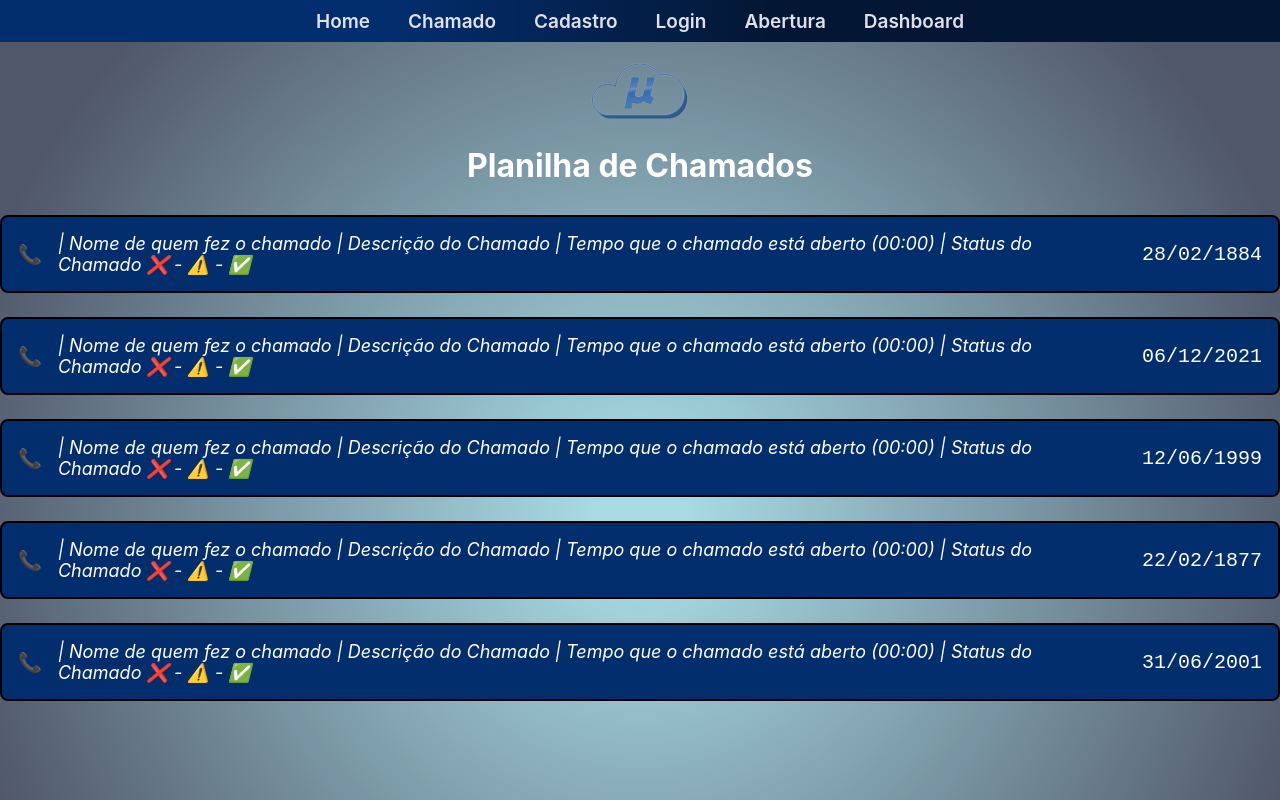
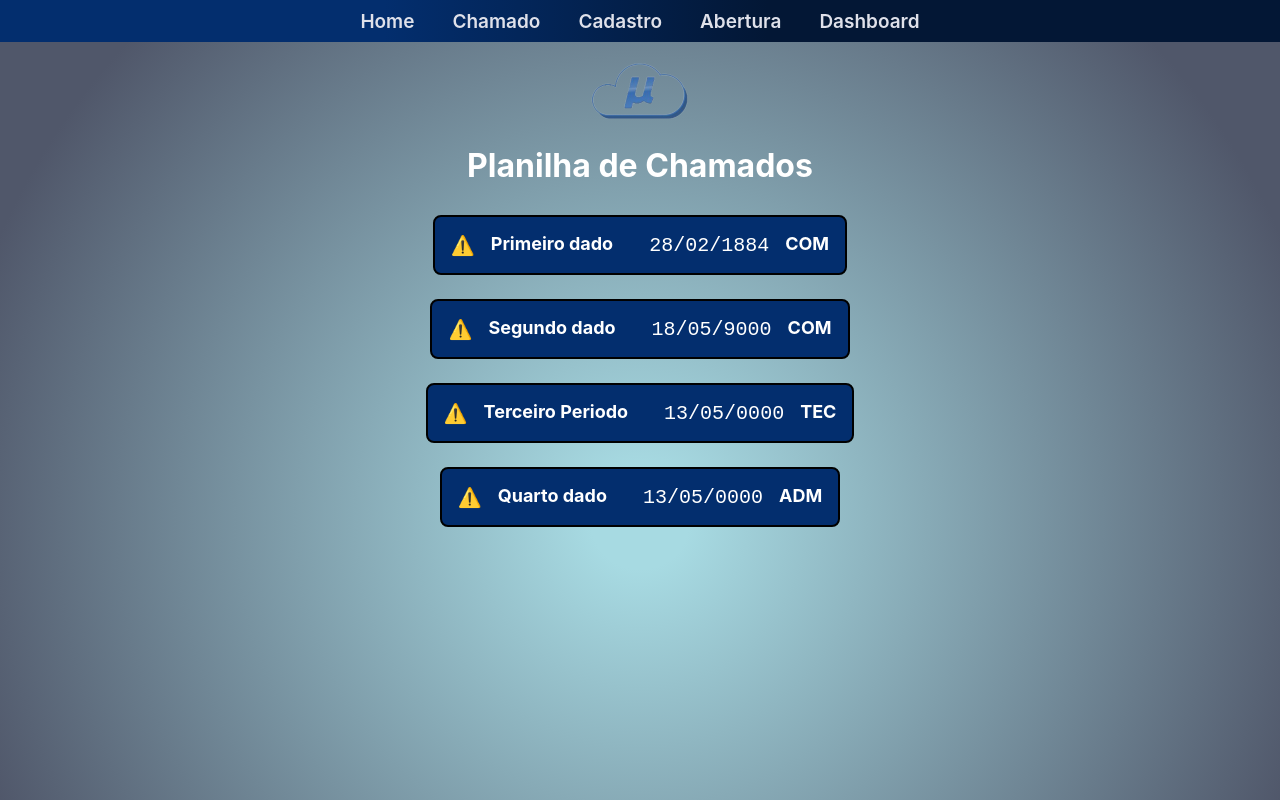
Before and after one commit to gvfirmeza/react, a React (Create React App) app in the folder react-app/: page /Chamado in a window 1280 px wide. Shown: the top 800 px of the page. Built offline with nearby package versions, Linux system fonts and the light colour scheme.

Commit message:
tirei o loguin do menu

```diff
--- a/react-app/src/components/Abertura/Abertura1.jsx
+++ b/react-app/src/components/Abertura/Abertura1.jsx
@@ -1,13 +1,20 @@
-import { DivAbertura } from "./style_abertura";
+import { DivAbertura} from "./style_abertura";
+import React from "react";
+
+
 
 const Abertura1 = () => (
 
-<DivAbertura>
+
+  <DivAbertura>
         <form>
+          {/* nome*/}
           <label for="Nome">Digite seu Nome</label>
             <input type="text" placeholder="Nome" name="name" />
+          {/* email*/}
           <label for="email">Digite seu Email</label>
             <input type="email" placeholder="Email" name="email" />
+            {/* setor*/}
           <label for="Setor">Selecione o Setor</label>
           <br />
             <select>
@@ -16,10 +23,12 @@ const Abertura1 = () => (
               <option value="TECNOLOGIA">TECNOLOGIA</option>
             </select>
             <br />
+           {/* setor*/}
           <label For="Descricao">Descreva o Problema:</label>
           <br />
           <textarea rows="7" col="30"></textarea>
           <br />
+          {/* gravidade*/}
           <label For="Gravidade"> Urgência do Problema:</label>
           <br />
             <select>
@@ -28,11 +37,13 @@ const Abertura1 = () => (
               <option value="Urgente">Urgente</option>
             </select>
             <br />
-          <button type="submit">ENVIAR CHAMADO</button>
+            {/* botao*/}
+          <button  id="nc" type="submit" >ENVIAR CHAMADO</button>
+
         </form>
 
       </DivAbertura>
 
 );
-
+;
 export default Abertura1;
--- a/react-app/src/components/Cartao/Cartao.jsx
+++ b/react-app/src/components/Cartao/Cartao.jsx
@@ -1,16 +1,13 @@
-import { Container, Descricao, Momento, Simbolo, Fundo } from "./style";
+import { Container, Descricao, Momento, Simbolo, Fundo, Setor } from "./style";
+
 
 const Cartao = (props) => (
 
     <Container>
         <Simbolo>{props.simb}</Simbolo>
-        <Descricao>
-
-            | Nome de quem fez o chamado | Descrição do Chamado | Tempo que o chamado está aberto (00:00) | Status do Chamado ❌ - ⚠️ - ✅
-
-        </Descricao>
+        <Descricao>{props.descricao}</Descricao>
         <Momento>{props.data}</Momento>
-
+        <Setor>{props.setor}</Setor>
     </Container>
 
 );
--- a/react-app/src/components/Cartao/style.js
+++ b/react-app/src/components/Cartao/style.js
@@ -32,7 +32,7 @@ const Simbolo = styled.span `
 
 const Descricao = styled.span `
     font-size: 18px;
-    font-style: italic;
+    font-weight: bolder;
     color: white;
 `;
 
@@ -51,6 +51,10 @@ const Fundo = styled.div `
     width: 100%;
     height: 130vh;
 `;
+const Setor = styled.div`
+    font-size: 18px;
+    font-weight: bolder;
+    color: white;
+`;
 
-
-export { Container , Simbolo , Descricao , Momento, Fundo };
+export { Container , Simbolo , Descricao , Momento, Fundo, Setor };
--- a/react-app/src/components/Menu/Menu.jsx
+++ b/react-app/src/components/Menu/Menu.jsx
@@ -21,11 +21,7 @@ const Menu = () => (
             Cadastro
 
         </Link>
-    <Link to="/Entra">
 
-        Login
-
-        </Link>
     <Link to= "/Abertura">
         Abertura
     </Link>
--- /dev/null
+++ b/react-app/src/data/informacoes.json
@@ -0,0 +1,31 @@
+[
+    {
+        "simbolo": "⚠️",
+        "descricao": "Primeiro dado",
+        "data": "28/02/1884",
+        "setor": "COM"
+
+    },
+    {
+        "simbolo": "⚠️",
+        "descricao": "Segundo dado",
+        "data": "18/05/9000",
+        "setor": "COM"
+    },
+    {
+        "simbolo": "⚠️",
+        "descricao": "Terceiro Periodo",
+        "data": "13/05/0000",
+        "setor": "TEC"
+    }
+    ,
+    {
+        "simbolo": "⚠️",
+        "descricao": "Quarto dado",
+        "data": "13/05/0000",
+        "setor": "ADM"
+    }
+
+
+
+]
--- a/react-app/src/pages/Abertura.jsx
+++ b/react-app/src/pages/Abertura.jsx
@@ -3,6 +3,7 @@ import Footer from "../components/Footer/Footer";
 import { Fundo, Titulo } from "./style";
 import logo from "../pages/micromeros.png";
 import Abertura1 from "../components/Abertura/Abertura1";
+
 
 const Abertura = () => (
   <>
--- a/react-app/src/pages/Chamado.jsx
+++ b/react-app/src/pages/Chamado.jsx
@@ -1,9 +1,11 @@
-
+import Footer from '../components/Footer/Footer';
 import { Fundo } from "../components/Cartao/style";
 import Menu from "../components/Menu/Menu";
 import Cartao from "../components/Cartao/Cartao";
 import { Titulo } from "./style";
 import logo from "../pages/micromeros.png";
+import dados from "../data/informacoes.json";
+
 
 const Chamado = () => (
     <>
@@ -14,30 +16,23 @@ const Chamado = () => (
 
     <br />
 
-    <Cartao
+   {
+    dados.map(
+        (ele, ind) => (
+           <Cartao
+                key={ind}
+                simb={ele.simbolo}
+                descricao={ele.descricao}
+                setor={ele.setor}
+                data={ele.data}
+           />
+        )
+    )
+}
 
+    </Fundo>
 
-        simb={"📞"}
-        data={"28/02/1884"}
-
-    />
-    <Cartao
-        simb={"📞"}
-        data={"06/12/2021"}
-    />
-    <Cartao
-        simb={"📞"}
-        data={"12/06/1999"}
-    />
-    <Cartao
-        simb={"📞"}
-        data={"22/02/1877"}
-    />
-    <Cartao
-        simb={"📞"}
-        data={"31/06/2001"}
-    />
-    </Fundo>
+    <Footer></Footer>
 
     </>
 
```
Also changed, not shown: react-app/src/components/Abertura/style_abertura.js (+8 -4 lines).
